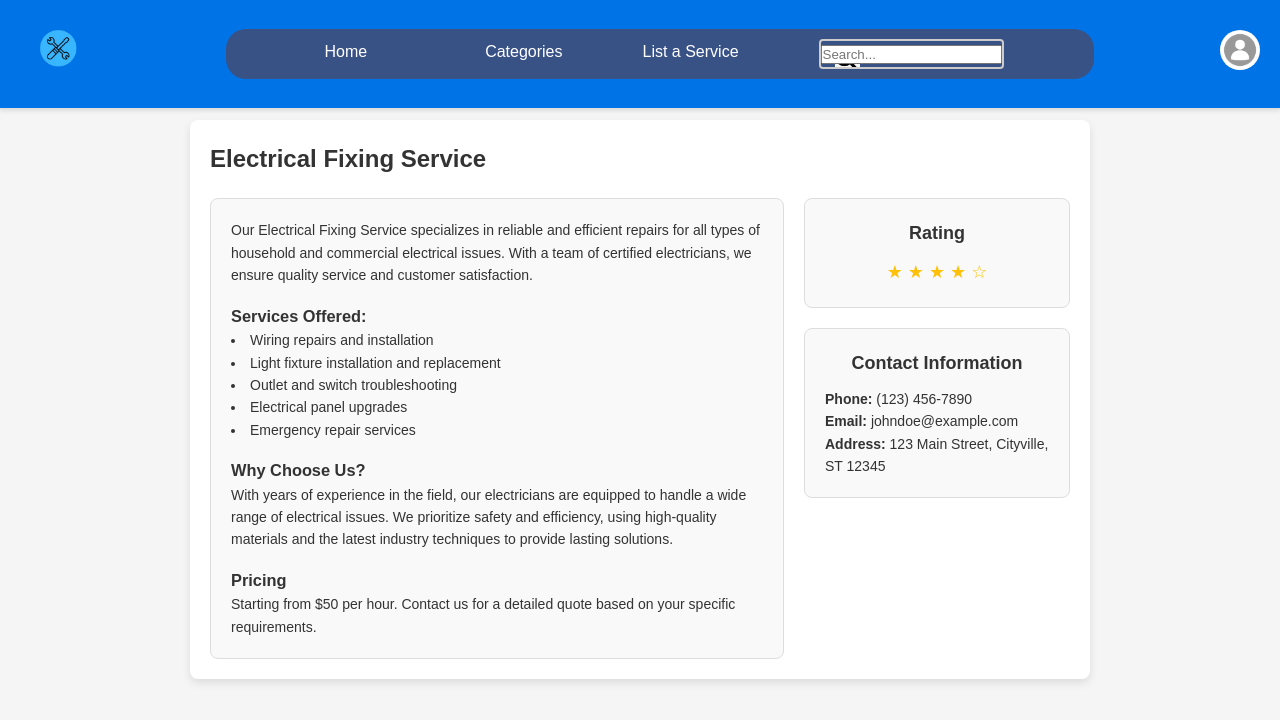
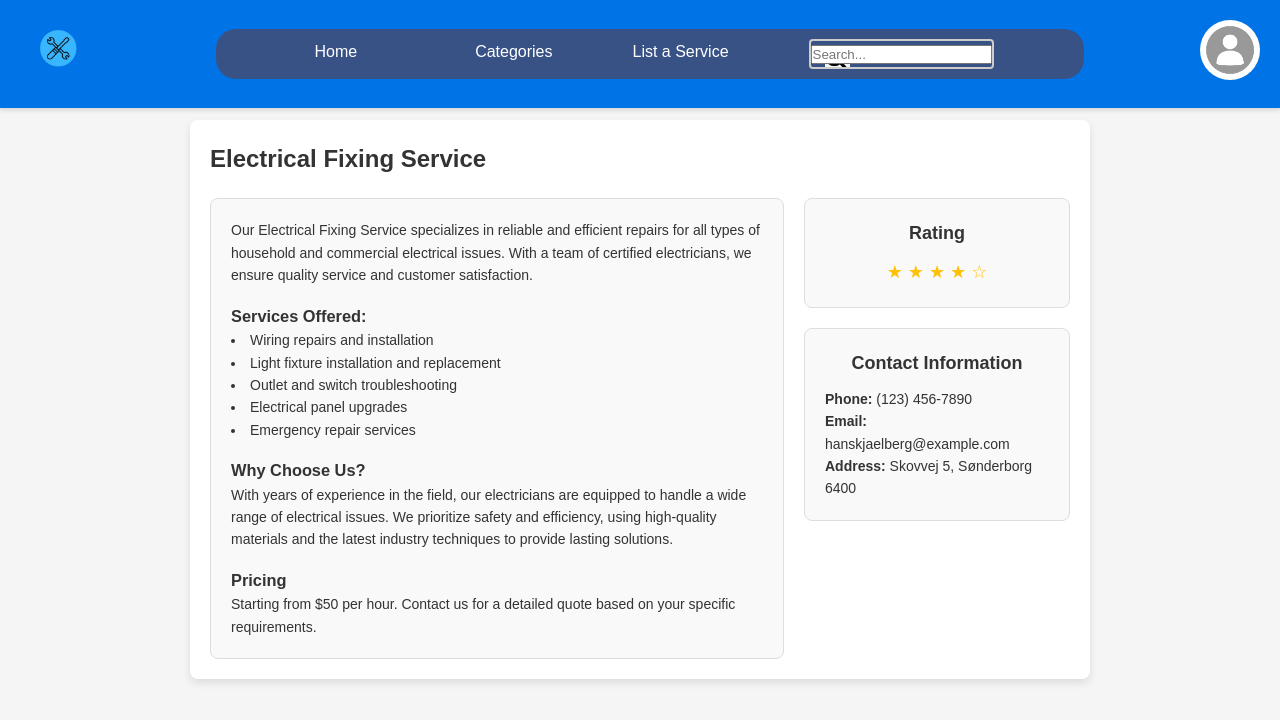
Before and after one commit to jonathank1906/Hackathon, a Flask app: page /service_post_1_1 in a window 1280 px wide. Shown: the top 720 px of the page. Run offline with Flask 3, Linux system fonts and the light colour scheme.

Commit message:
final commit (hopefully)

```diff
--- a/static/css/main_page.css
+++ b/static/css/main_page.css
@@ -141,8 +141,8 @@ nav a {
 
 
 .profile-pic {
-    width: 40px;
-    height: 40px;
+    width: 60px;
+    height: 60px;
     border-radius: 50%;
     cursor: pointer;
 }
--- a/templates/main_page.html
+++ b/templates/main_page.html
@@ -31,7 +31,7 @@
         </nav>
 
         <div class="profile-dropdown">
-            <img src="{{ url_for('static', filename='images/default_profile.jpg') }}" alt="Profile Picture" class="profile-pic">
+            <img src="{{ url_for('static', filename='images/profile_picture.jpg') }}" alt="Profile Picture" class="profile-pic">
             <div class="profile-menu">
             <!-- Greeting message based on login status -->
             {% if 'user_email' in session %}
@@ -55,7 +55,7 @@
         </p>
     </section>
     <section id="sample-services">
-        <h2>Sample Services We Offer</h2>
+        <h2>Some of the services you might need</h2>
         <div class="service-list">
             <div class="service">
 <!--                <img src="images/watch-repair.jpg" alt="Watch Repair">-->
--- a/templates/servicepost1_1.html
+++ b/templates/servicepost1_1.html
@@ -80,8 +80,8 @@
                 <div class="box contact">
                     <h2>Contact Information</h2>
                     <p><strong>Phone:</strong> (123) 456-7890</p>
-                    <p><strong>Email:</strong> johndoe@example.com</p>
-                    <p><strong>Address:</strong> 123 Main Street, Cityville, ST 12345</p>
+                    <p><strong>Email:</strong> hanskjaelberg@example.com</p>
+                    <p><strong>Address:</strong> Skovvej 5, Sønderborg 6400</p>
                 </div>
             </div>
         </div>
```
Also changed, not shown: static/images/profile_picture.jpg (added), 1 other file.
